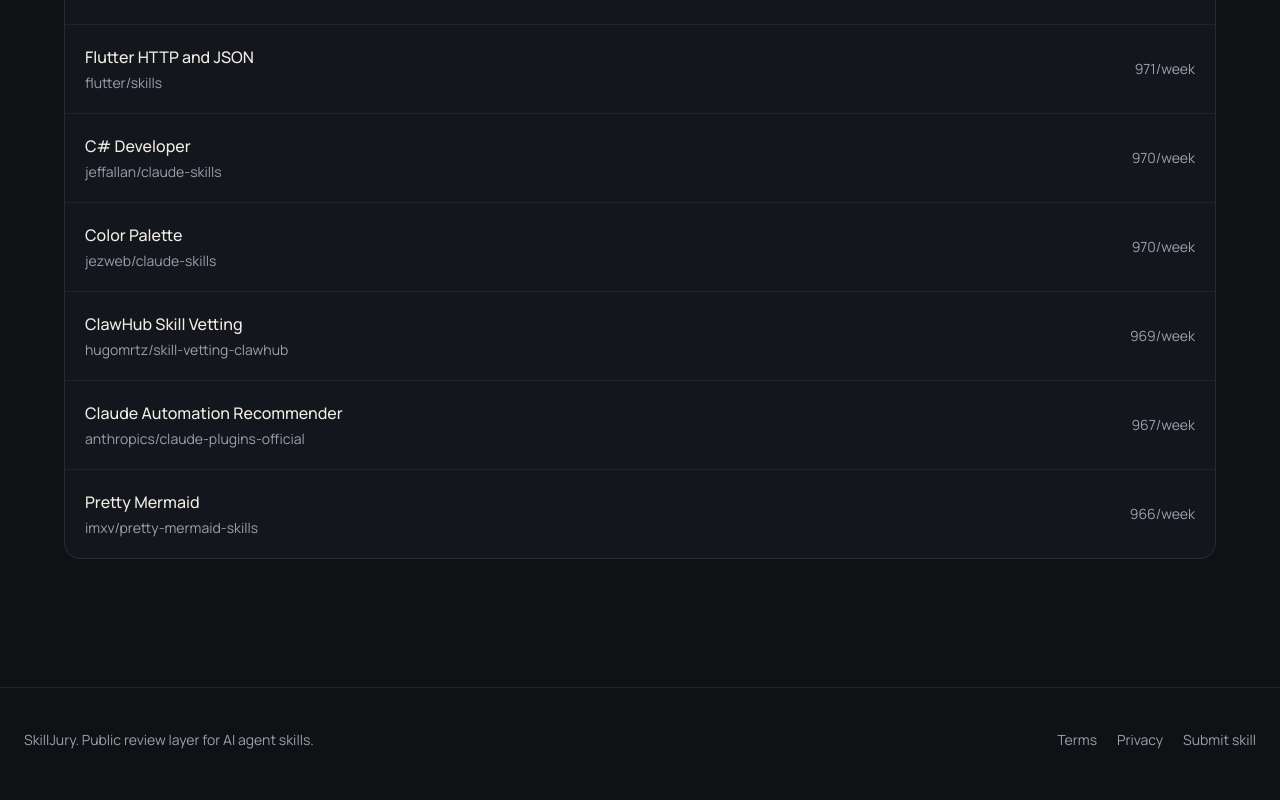
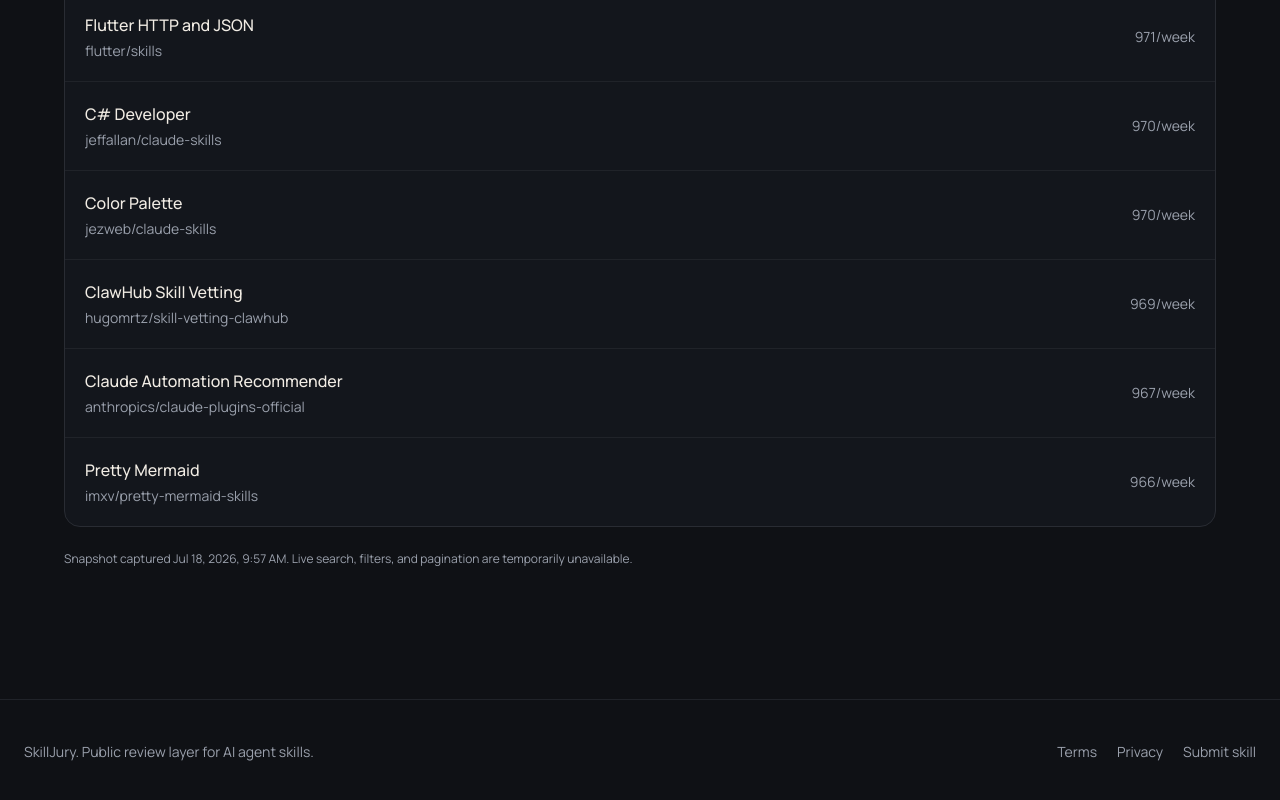
Before and after one commit to Skilljury/skilljury, a Next.js app: page /search in a window 1280 px wide. Shown: the part 2141-2941 px from the top of the page. Built offline with nearby package versions, Linux system fonts and the light colour scheme; no server answers.

Commit message:
fix: place recovery search behind PPR suspense boundary

```diff
--- a/app/search/page.tsx
+++ b/app/search/page.tsx
@@ -1,5 +1,6 @@
 import type { Metadata } from "next";
 import Link from "next/link";
+import { Suspense } from "react";
 
 import {
   EMERGENCY_CATALOG_SNAPSHOT_AT,
@@ -7,7 +8,7 @@
 } from "@/lib/data/emergencyCatalog";
 import { buildPageMetadata } from "@/lib/seo/metadata";
 
- type SearchParams = Promise<Record<string, string | string[] | undefined>>;
+type SearchParams = Promise<Record<string, string | string[] | undefined>>;
 
 type SearchPageProps = {
   searchParams: SearchParams;
@@ -32,7 +33,7 @@
   });
 }
 
-export default async function SearchPage({ searchParams }: SearchPageProps) {
+async function SearchContent({ searchParams }: SearchPageProps) {
   const resolved = await searchParams;
   const query = firstParam(resolved.q).trim();
   const normalizedQuery = query.toLocaleLowerCase("en-US");
@@ -51,19 +52,7 @@
   );
 
   return (
-    <div className="mx-auto flex w-full max-w-6xl flex-col gap-8">
-      <section className="space-y-4">
-        <div className="text-[11px] uppercase tracking-[0.32em] text-muted-foreground">
-          Search
-        </div>
-        <h1 className="text-balance text-3xl font-semibold tracking-[-0.02em] text-foreground sm:text-4xl">
-          Search the verified recovery snapshot
-        </h1>
-        <p className="max-w-3xl text-base leading-8 text-muted-foreground">
-          Live Supabase search is temporarily unavailable. These results come from a direct PostgreSQL snapshot captured {snapshotDate}.
-        </p>
-      </section>
-
+    <>
       <form action="/search" className="rounded-2xl border border-border bg-card/80 p-3" method="get">
         <div className="flex flex-col gap-3 sm:flex-row">
           <label className="sr-only" htmlFor="snapshot-search">
@@ -129,7 +118,42 @@
             No match is present in the 25-skill emergency snapshot. The full 4,274-skill catalog will return when Supabase lifts the provider restriction.
           </div>
         )}
+
+        <p className="text-xs leading-6 text-muted-foreground">
+          Snapshot captured {snapshotDate}. Live search, filters, and pagination are temporarily unavailable.
+        </p>
       </section>
+    </>
+  );
+}
+
+function SearchSkeleton() {
+  return (
+    <div className="space-y-5">
+      <div className="h-20 animate-pulse rounded-2xl bg-muted/30" />
+      <div className="h-80 animate-pulse rounded-2xl bg-muted/30" />
     </div>
   );
 }
+
+export default function SearchPage({ searchParams }: SearchPageProps) {
+  return (
+    <div className="mx-auto flex w-full max-w-6xl flex-col gap-8">
+      <section className="space-y-4">
+        <div className="text-[11px] uppercase tracking-[0.32em] text-muted-foreground">
+          Search
+        </div>
+        <h1 className="text-balance text-3xl font-semibold tracking-[-0.02em] text-foreground sm:text-4xl">
+          Search the verified recovery snapshot
+        </h1>
+        <p className="max-w-3xl text-base leading-8 text-muted-foreground">
+          Live Supabase search is temporarily unavailable. These results come from a direct PostgreSQL snapshot.
+        </p>
+      </section>
+
+      <Suspense fallback={<SearchSkeleton />}>
+        <SearchContent searchParams={searchParams} />
+      </Suspense>
+    </div>
+  );
+}
```
